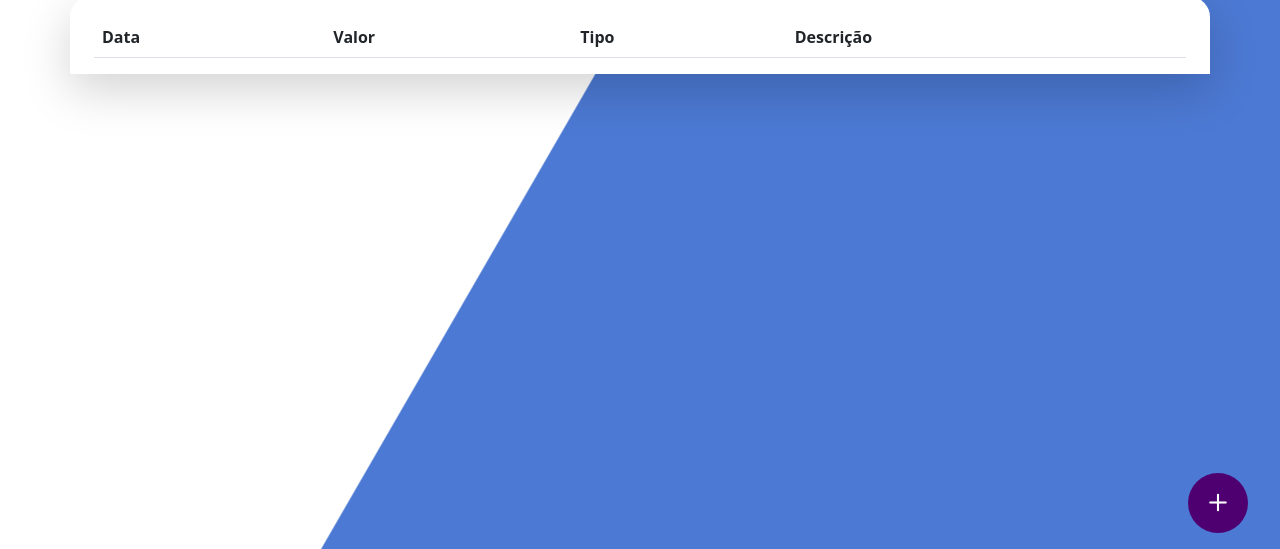
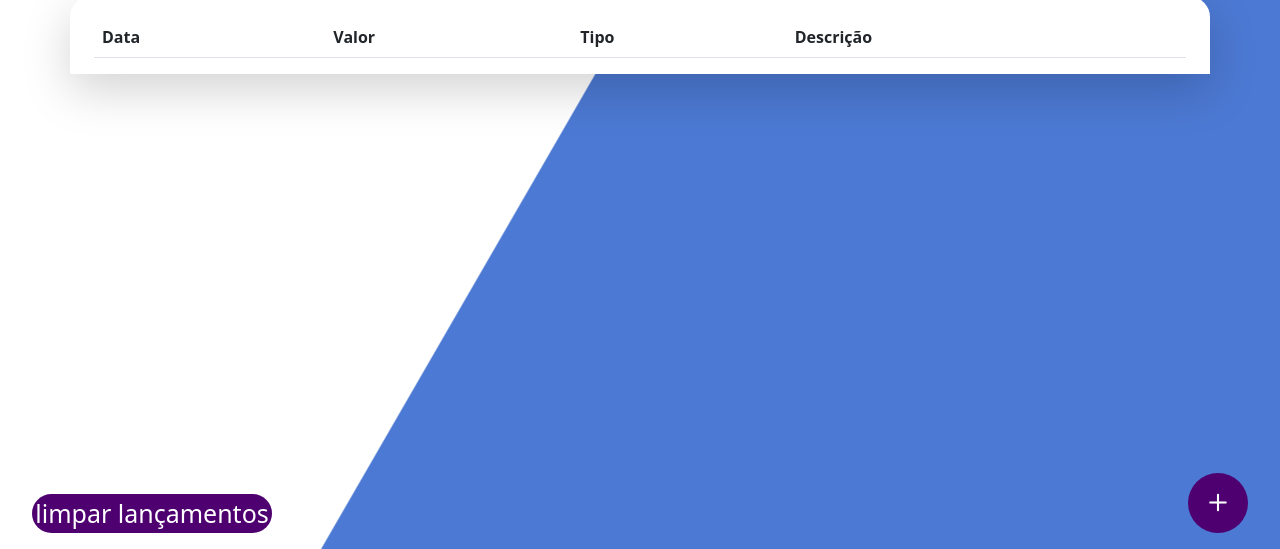
Before and after one commit to bruno-ssilveira/projeto_nikel, a plain HTML site: page transactions.html in a window 1280 px wide. Shown: the part 251-800 px from the top of the page. Drawn offline with nearby package versions, Linux system fonts and the light colour scheme; sample sign-in values are in the browser's storage.

Commit message:
adição de botão para limpar lista

```diff
--- a/css/styles.css
+++ b/css/styles.css
@@ -69,8 +69,25 @@ header {
     padding: 0 !important;
 }
 
+.button-float-limpar {
+    position: fixed;
+    width: 15rem;
+    border-radius: 2.5rem;
+    bottom: 1rem;
+    left: 2rem;
+    font-size: 25px;
+    background-color: #4e0070;
+    color: #FFFFFF;
+    padding: 0 !important;
+}
+
 .button-float:hover {
-    background-color: #6cff67;
+    background: #FFFFFF;
+    color: #4c79d3;
+}
+
+.button-float-limpar:hover {
+    background: #4c79d3;
     color: #FFFFFF;
 }
 
--- a/js/transactions.js
+++ b/js/transactions.js
@@ -88,3 +88,24 @@ function getTransactions() {
 function saveData(data){
     localStorage.setItem(data.login, JSON.stringify(data));
 }
+
+function limpar(data) {
+    data.transactions = [];
+    saveData(data);
+    getTransactions();
+}
+
+function exibirLimpar() {
+
+    var resposta = window.confirm("Você deseja limpar todos os itens da lista?");
+
+    if (resposta) {
+
+      limpar(data);
+
+    } else {
+
+        window.location.href = "transactions.html";
+
+    }
+}
--- a/transactions.html
+++ b/transactions.html
@@ -78,6 +78,7 @@
                 </div>
 
                 <button class="btn button-float" data-bs-toggle="modal" data-bs-target="#transaction-modal"><i class="bi bi-plus"></i></button>
+                <button class="btn button-float-limpar" onclick="exibirLimpar()">limpar lançamentos</i></button>
             </div>
 
             <!-- Modal -->
```
